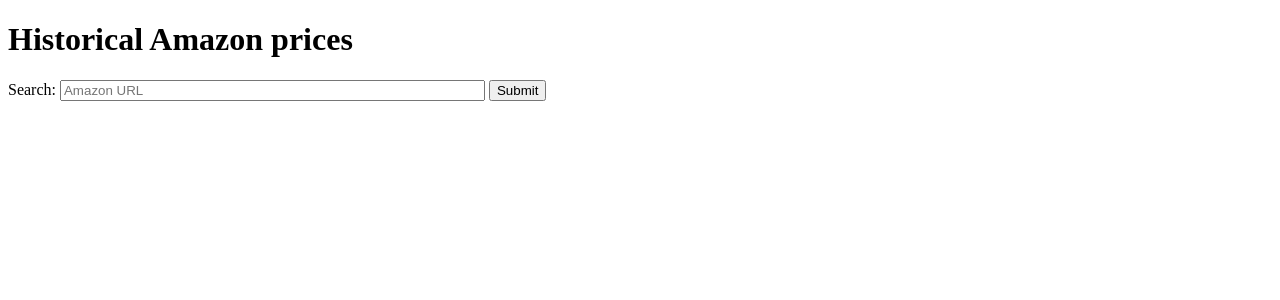
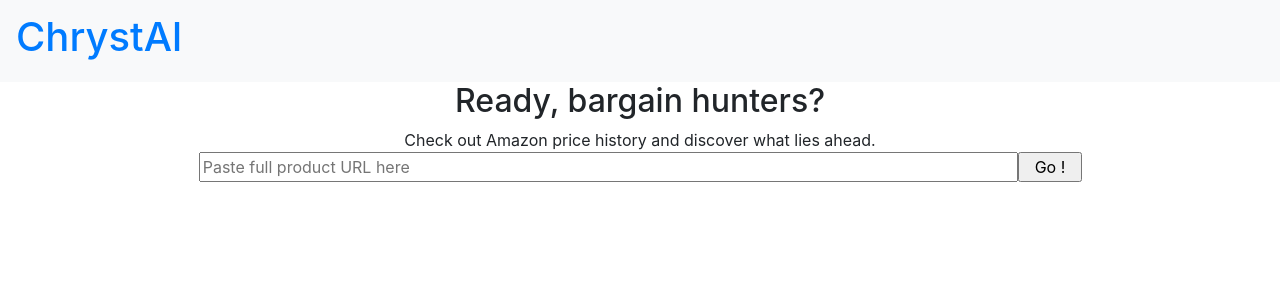
Before and after one commit to kristinauko/hb_final_project, a Flask app: page / in a window 1280 px wide. Shown: the top 300 px of the page. Run offline with Flask 2, Linux system fonts and the light colour scheme; some libraries are stand-ins or nearby versions.

Commit message:
styled two pages, added simple loading.. message

```diff
--- a/server.py
+++ b/server.py
@@ -48,7 +48,7 @@
         product = product_payload[0] #extracts product from product payload
         name = product['title']
 
-        print("****************** product found in database ******************")
+        print("****************** product in database ******************")
 
         load_products(product)
 
--- a/templates/homepage.html
+++ b/templates/homepage.html
@@ -2,15 +2,51 @@
 <html>
     <head>
         <title>Search</title>
+        <script src="https://code.jquery.com/jquery-3.2.1.slim.min.js"></script>
+        <script src="https://cdnjs.cloudflare.com/ajax/libs/popper.js/1.12.9/umd/popper.min.js"></script>
+        <script src="https://maxcdn.bootstrapcdn.com/bootstrap/4.0.0/js/bootstrap.min.js"></script>
+        <link rel="stylesheet" href="https://maxcdn.bootstrapcdn.com/bootstrap/4.0.0/css/bootstrap.min.css">
+        <link href="/static/project.css" rel="stylesheet">
+        <link href="https://fonts.googleapis.com/css?family=Abel" rel="stylesheet">
     </head>
-    <body>
-        <h1 id="h1">Historical Amazon prices</h1>
-        <p>
+    <body class=background>
+        <nav class="navbar bg-light">
+          <a class="navbar-brand" href="/">
+            <h1 id="h1">ChrystAl</h1>
+          </a>
+        </nav>
+    <div class="picture_container">
+        <section class="home_banner_area overlay">
+                <div class="row fullscreen d-flex align-items-center justify-content-center">
+                    <div class="banner_content">
+                        <div class="row d-flex justify-content-center align-items-center">
+                            <h2 class="shorter_description">
+                                Ready, bargain hunters?
+                            </h2>
+                        </div>
+                        <div class="longer_description">
+                        <div class="row d-flex justify-content-center align-items-center">
+                            Check out Amazon price history and discover what lies ahead.
+                        </div>
+                    </div>
+                </div>
+        </section>
+
+        <div class="input_container">
             <form action="/get-prices">
-                Search:
-                <input type="text" name="amazon-url" placeholder="Amazon URL" size=50 required>
-                <input type="submit">
+                <div class="input-group flex-nowrap justify-content-center align-items-center">
+                    <div class="input-group-prepend">
+                        <input type="text" name="amazon-url" placeholder="Paste full product URL here" size=75 aria-describedby="addon-wrapping" required>
+                        <input type="submit" value="  Go !  " >
+<!--                     <progress id="bar" min="1" max="5" value="0" />
+                    <script>
+                    $('#bar').attr('value', '5');
+                </script> -->
+                    </div>
+
+                </div>
             </form>
-        <p>
+        </div>
+    </div>
     </body>
 </html>
```
Also changed, not shown: templates/get-prices.html (+29 -14 lines).
